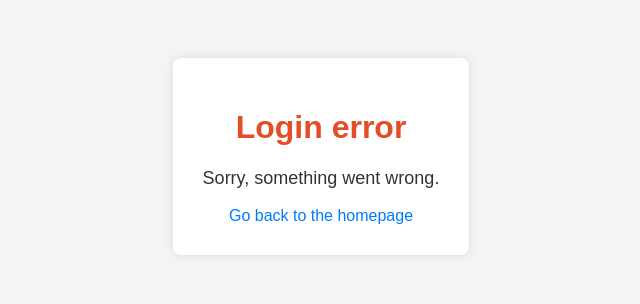
After one commit to niklasvm/neuraltag, a FastAPI app: template src/app/templates/error.html in a window 1280 px wide. The commit adds this page. Shown: the top 304 px of the page, without its empty margins (319-959 px from the left). Run offline with FastAPI, Linux system fonts and the light colour scheme; the template is opened without the code that fills it, so the values that code supplies are empty.

Commit message:
refactor

```diff
--- a/src/db/db.py
+++ b/src/app/db/adapter.py
@@ -2,18 +2,16 @@ import datetime
 import logging
 from sqlalchemy import create_engine
 
-# from src.db.models import Activity, Auth, Base
 from sqlalchemy.orm import sessionmaker
 
-from src.db.models import Auth, Base, Athlete
+from src.app.db.models import Auth, Base, Athlete
 from stravalib.model import SummaryAthlete
-# from src.db.models import Athlete, Map, NameSuggestion
 
 logging.basicConfig(level=logging.INFO)
 logger = logging.getLogger(__name__)
 
 
-class StravaDatabase:
+class Database:
     def __init__(self, connection_string: str):
         engine = create_engine(connection_string)
         Base.metadata.create_all(engine)  # create the tables.
--- /dev/null
+++ b/src/app/main.py
@@ -0,0 +1,135 @@
+import logging
+import os
+from typing import Annotated
+from fastapi import FastAPI, Query, Request
+from fastapi.responses import HTMLResponse, JSONResponse, RedirectResponse
+from fastapi.templating import Jinja2Templates
+
+from src.app.pages import home
+from src.app.schemas.login_request import LoginRequest
+from src.app.schemas.webhook_get_request import WebhookGetRequest
+from src.app.schemas.webhook_post_request import WebhookPostRequest
+from src.app.db.adapter import Database
+from src.workflows import rename_workflow  # Import your route modules
+
+
+logging.basicConfig(level=logging.INFO)
+logger = logging.getLogger(__name__)
+
+AUTHORIZATION_CALLBACK = "/login"
+
+app = FastAPI()
+
+templates = Jinja2Templates(directory="src/app/templates")  # Configure Jinja2
+
+# Include your route handlers
+app.include_router(home.router)
+
+
+@app.get("/authorization")
+async def authorization() -> RedirectResponse:
+    from stravalib import Client
+
+    client = Client()
+
+    application_url = os.environ["APPLICATION_URL"]
+    redirect_uri = application_url + AUTHORIZATION_CALLBACK
+    url = client.authorization_url(
+        client_id=os.environ["STRAVA_CLIENT_ID"],
+        redirect_uri=redirect_uri,
+        scope=["activity:read_all", "activity:write"],
+    )
+
+    # redirect to strava authorization url
+    return RedirectResponse(url=url)
+
+
+@app.get(AUTHORIZATION_CALLBACK)
+async def login(
+    request: Request, login_request: Annotated[LoginRequest, Query()]
+) -> RedirectResponse:
+    from src.workflows import login_user
+
+    if login_request.error is not None:
+        return templates.TemplateResponse(
+            "error.html", {"request": request, "error": login_request.error}
+        )
+
+    code = login_request.code
+    scope = login_request.scope
+
+    athlete = login_user(code=code, scope=scope)
+    id = athlete.id
+
+    return RedirectResponse(url=f"/welcome?id={id}")
+
+
+@app.get("/welcome", response_class=HTMLResponse)
+async def welcome(request: Request, id: int):
+    db = Database(os.environ["POSTGRES_CONNECTION_STRING"])
+
+    athlete = db.get_athlete(id)
+    if athlete is None:
+        return templates.TemplateResponse(
+            "error.html", {"request": request, "athlete": athlete}
+        )
+    return templates.TemplateResponse(
+        "welcome.html", {"request": request, "athlete": athlete}
+    )
+
+
+@app.post("/webhook")
+async def strava_webhook(content: WebhookPostRequest):
+    """
+    Handles the webhook event from Strava.
+    """
+    # logger.info(f"Received webhook event: {content}")
+
+    if (content.aspect_type == "create" and content.object_type == "activity") or (
+        content.aspect_type == "update"
+        and content.object_type == "activity"
+        and content.updates is not None
+        and "title" in content.updates
+        and content.updates.get("title") == "Rename"
+    ):
+        activity_id = content.object_id
+        athlete_id = content.owner_id
+
+        if not isinstance(activity_id, int) or not isinstance(athlete_id, int):
+            return JSONResponse(
+                content={"error": "Invalid activity or athlete ID"}, status_code=400
+            )
+
+        strava_db = Database(os.environ["POSTGRES_CONNECTION_STRING"])
+        auth = strava_db.get_auth(athlete_id=athlete_id)
+        rename_workflow(
+            activity_id=activity_id,
+            access_token=auth.access_token,
+            refresh_token=auth.refresh_token,
+            expires_at=auth.expires_at,
+            client_id=os.environ["STRAVA_CLIENT_ID"],
+            client_secret=os.environ["STRAVA_CLIENT_SECRET"],
+        )
+
+    return JSONResponse(content={"message": "Received webhook event"}, status_code=200)
+
+
+@app.get("/webhook")
+async def verify_strava_subscription(
+    request: Request, webhook_get_request: Annotated[WebhookGetRequest, Query()]
+):
+    """
+    Handles the webhook verification request from Strava.
+    """
+    # load_dotenv(override=True)
+    if (
+        webhook_get_request.hub_mode == "subscribe"
+        and webhook_get_request.hub_verify_token
+        == os.environ.get("STRAVA_VERIFY_TOKEN")
+    ):
+        return JSONResponse(
+            content={"hub.challenge": webhook_get_request.hub_challenge},
+            status_code=200,
+        )
+    else:
+        return JSONResponse(content={"error": "Verification failed"}, status_code=400)
--- /dev/null
+++ b/src/app/templates/error.html
@@ -0,0 +1,45 @@
+<!DOCTYPE html>
+<html lang="en">
+<head>
+    <meta charset="UTF-8">
+    <meta name="viewport" content="width=device-width, initial-scale=1.0">
+    <title>Athlete Not Found</title>
+    <style>
+        body {
+            font-family: Arial, sans-serif;
+            background-color: #f4f4f4;
+            color: #333;
+            text-align: center;
+            padding: 50px;
+        }
+        .container {
+            background-color: #fff;
+            padding: 30px;
+            border-radius: 8px;
+            box-shadow: 0 0 10px rgba(0, 0, 0, 0.1);
+            display: inline-block;
+        }
+        h1 {
+            color: #e44d26;
+        }
+        p {
+            font-size: 18px;
+            margin-top: 20px;
+        }
+        a {
+            color: #007bff;
+            text-decoration: none;
+        }
+        a:hover {
+            text-decoration: underline;
+        }
+    </style>
+</head>
+<body>
+    <div class="container">
+        <h1>Login error</h1>
+        <p>Sorry, something went wrong.</p>
+        <a href="/">Go back to the homepage</a>
+    </div>
+</body>
+</html>
--- a/src/welcome.html.j2
+++ b/src/app/templates/welcome.html
@@ -28,7 +28,6 @@
     <p>We're excited to have you join the AI Activity Naming App.</p>
     <img src="{{ athlete.profile }}" alt="User's Profile Picture" width="200">
     <p>Location: {{ athlete.city }}, {{ athlete.state }}, {{ athlete.country }}</p>
-    <p>Premium User: {{ athlete.premium }}</p>
     <p>Enjoy using our app!</p>
 </body>
 </html>
--- a/src/utils.py
+++ b/src/utils.py
@@ -3,7 +3,7 @@ import requests
 import toml
 import jinja2 as j2
 
-from src.db.db import StravaDatabase
+from src.app.db.adapter import Database
 
 
 def trigger_gha(
@@ -72,9 +72,7 @@ def generate_rpi_pyproject_toml(pyproject_toml: str):
 
 
 def render_welcome_page(athlete_id):
-    athlete = StravaDatabase(os.environ["POSTGRES_CONNECTION_STRING"]).get_athlete(
-        athlete_id
-    )
+    athlete = Database(os.environ["POSTGRES_CONNECTION_STRING"]).get_athlete(athlete_id)
 
     template = "/Users/niklasvonmaltzahn/Documents/personal/strava/src/welcome.html.j2"
     with open(template) as f:
--- a/src/workflows.py
+++ b/src/workflows.py
@@ -13,7 +13,7 @@ from src.data import (
     process_activity,
 )
 
-from src.db.db import StravaDatabase
+from src.app.db.adapter import Database
 from src.gemini import generate_activity_name_with_gemini
 from pushbullet import Pushbullet
 
@@ -47,7 +47,7 @@ def login_user(code: str, scope: str):
     client.access_token = access_token
     athlete = client.get_athlete()
 
-    db = StravaDatabase(os.environ["POSTGRES_CONNECTION_STRING"])
+    db = Database(os.environ["POSTGRES_CONNECTION_STRING"])
     db.add_athlete(athlete)
     db.add_auth(
         access_token=access_token,
```
Also changed, not shown: src/app.py (deleted, +0 -128 lines), src/app/pages/home.py (added, +13 -0 lines), src/app/schemas/login_request.py (added, +8 -0 lines), src/app/schemas/webhook_get_request.py (added, +8 -0 lines), src/app/schemas/webhook_post_request.py (added, +11 -0 lines), src/app/templates/index.html (added, +43 -0 lines), src/app/__init__.py (added), src/app/db/models.py (renamed from src/db/models.py), src/app/pages/__init__.py (added), src/app/schemas/__init__.py (added).
